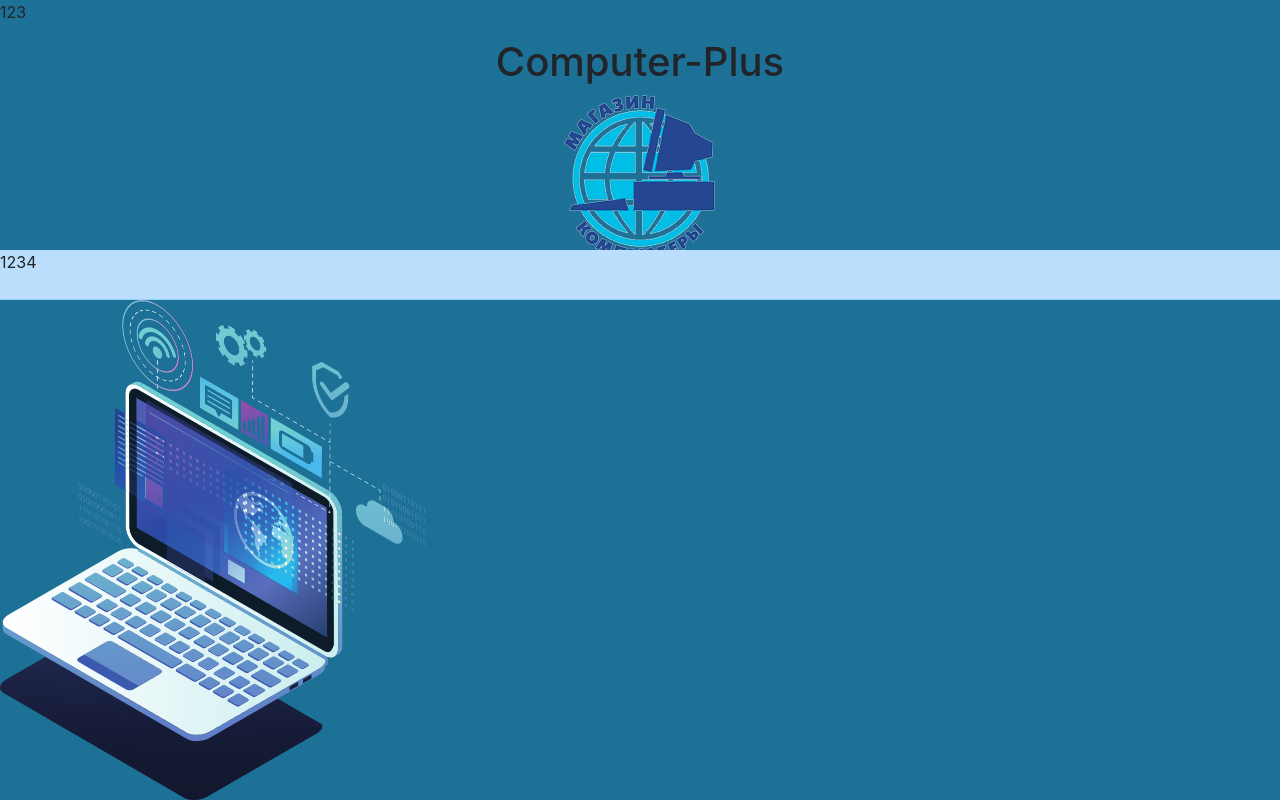
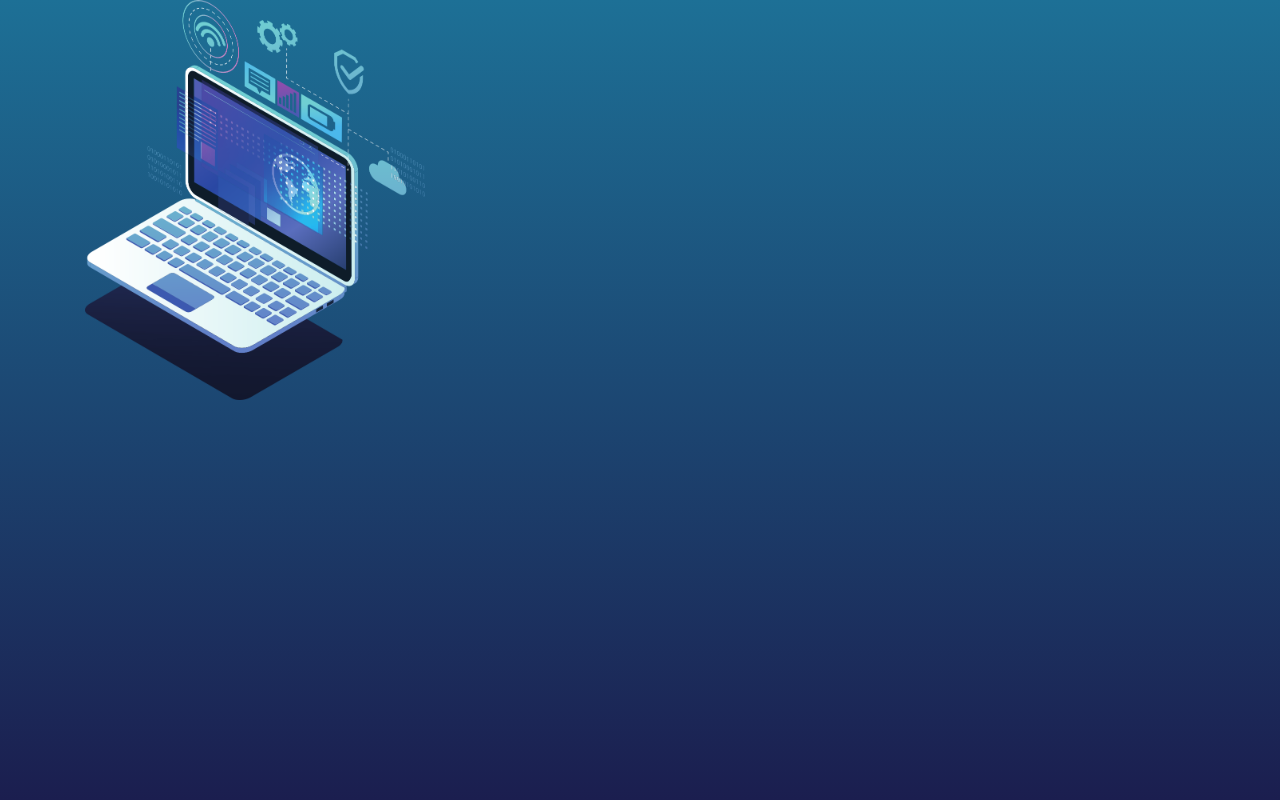
Before and after one commit to toliankir/test, a plain HTML site: page public_html/index.html in a window 1280 px wide. Drawn offline with nearby package versions, Linux system fonts and the light colour scheme.

Commit message:
Some changes

```diff
--- a/public_html/index.html
+++ b/public_html/index.html
@@ -10,7 +10,7 @@
     <title>Document</title>
     <style>
         body {
-            background-color: #1d7096;
+            background: linear-gradient(#1d7096, #1b1e4f);
         }
         .title-contacts {
             height: 50px;
@@ -32,21 +32,11 @@
     </style>
 </head>
 <body>
-    <div class="container-fluid vh-100 p-0 d-flex flex-column">
-        <div class="title-contacts">
-            123
+    <!-- <div class="container-fluid vh-100 p-0 d-flex flex-column"> -->
+        <div class="title-content vh-100 container d-flex">
+            <img src="./2236930.png" height="50%">
         </div>
-        <div class="d-flex flex-column title-logo justify-content-center align-items-center">
-            <h1>Computer-Plus</h1>
-            <img src="./logo.png">
-        </div>
-        <div class="title-menu">
-            1234
-        </div>
-        <div class="title-content flex-grow-1">
-            <img src="./2236930.png" height="500px">
-        </div>
-    </div>
+    <!-- </div> -->
     <!-- Optional JavaScript -->
     <!-- jQuery first, then Popper.js, then Bootstrap JS -->
     <script src="https://code.jquery.com/jquery-3.5.1.slim.min.js" integrity="sha384-DfXdz2htPH0lsSSs5nCTpuj/zy4C+OGpamoFVy38MVBnE+IbbVYUew+OrCXaRkfj" crossorigin="anonymous"></script>
```
